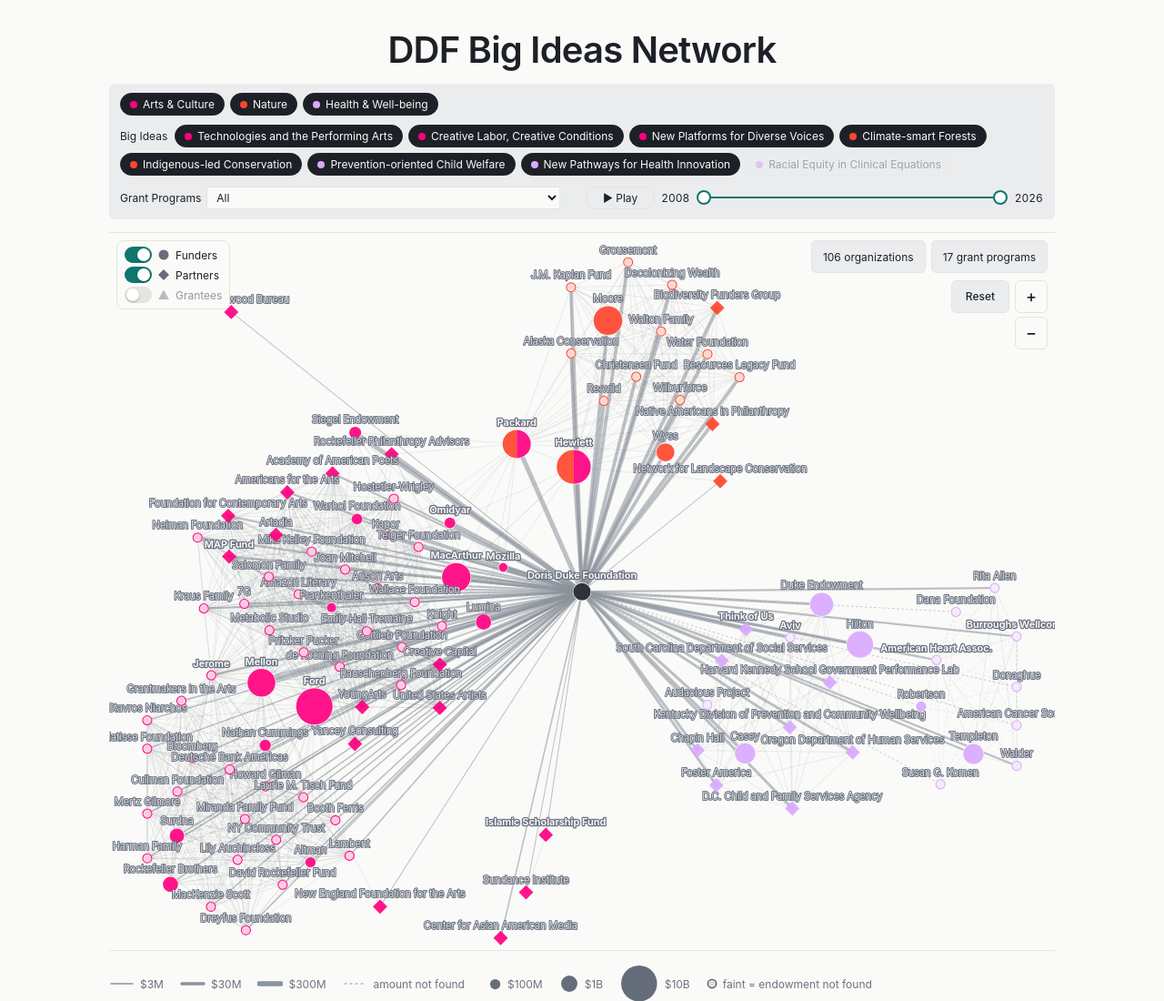
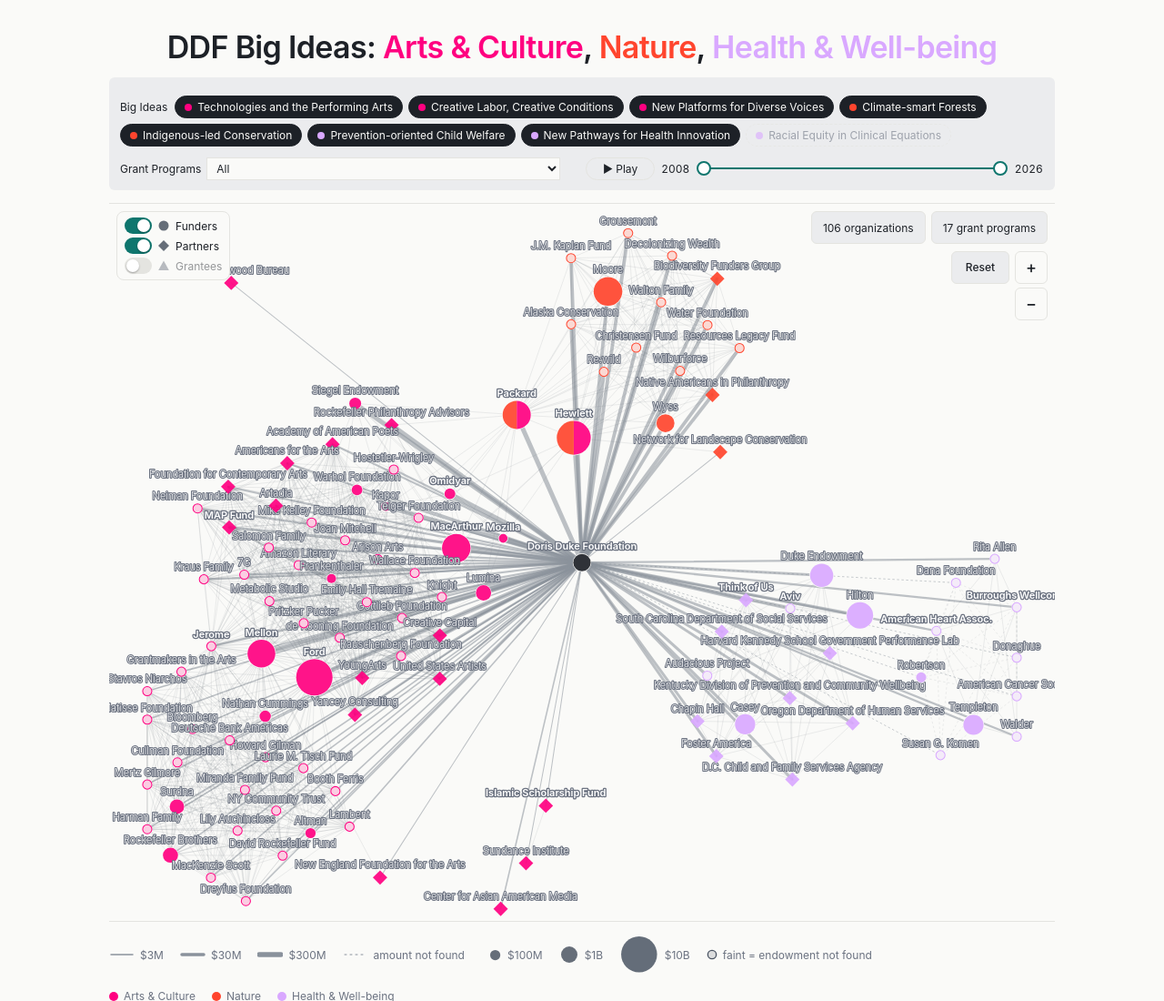
Before and after one commit to hqudd/DDF-funder-network, a plain HTML site: page index.html in a window 1280 px wide. Shown: the top 1100 px of the page at 91% size. Drawn offline with nearby package versions, Linux system fonts and the light colour scheme; animation ran at ten frames a second.

Commit message:
Title names the three areas in color; remove area chips
Co-Authored-By: Claude Opus 5.5 <noreply@anthropic.com>
Claude-Session: https://claude.ai/code/session_01P6e6KXHdsreWLLGj46UGyL

```diff
--- a/index.html
+++ b/index.html
@@ -4,7 +4,7 @@
 <meta charset="utf-8">
 <meta name="viewport" content="width=device-width, initial-scale=1, viewport-fit=cover">
 <meta name="robots" content="noindex, nofollow">
-<title>DDF Big Ideas Network</title>
+<title>DDF Big Ideas: Arts &amp; Culture, Nature, Health &amp; Well-being</title>
 <style>
   /* Layout: sticky control bar, one full-width graph, a detail card for the tapped item, then an About disclosure. */
   :root {
@@ -47,7 +47,8 @@
   }
   .wrap { max-width: 1040px; margin: 0 auto; display: flex; flex-direction: column; gap: 14px; }
   header { display: flex; flex-wrap: wrap; justify-content: center; text-align: center; align-items: baseline; gap: 6px 24px; }
-  h1 { font-size: clamp(26px, 7vw, 40px); font-weight: 600; margin: 0; letter-spacing: -0.02em; line-height: 1.15; }
+  h1 span { white-space: nowrap; }
+  h1 { font-size: clamp(24px, 6vw, 34px); font-weight: 600; margin: 0; letter-spacing: -0.02em; line-height: 1.15; }
   header p { margin: 0; color: var(--muted); font-size: 13px; }
   .stage { display: flex; gap: 12px; align-items: flex-start; border-top: 1px solid var(--line); border-bottom: 1px solid var(--line); }
   .gwrap { position: relative; flex: 1 1 auto; min-width: 0; }
@@ -233,10 +234,10 @@
 
 <div class="wrap">
   <header>
-    <h1>DDF Big Ideas Network</h1>
+    <h1>DDF Big Ideas: <span style="color:var(--c-arts)">Arts &amp; Culture</span>, <span style="color:var(--c-env)">Nature</span>, <span style="color:var(--c-child)">Health &amp; Well-being</span></h1>
   </header>
   <div class="controls">
-    <div class="grp" id="progs" role="group" aria-label="DDF area"></div>
+    <div class="grp" id="progs" hidden></div>
     <div class="grp" id="ideas" role="group" aria-label="DDF Big Ideas"></div>
     <div class="grp pk"><label for="pick">Grant Programs</label><select id="pick" aria-label="Highlight a program"></select></div>
     <div class="grp yr"><button type="button" class="chip" id="play" aria-label="Play timeline">&#9654; Play</button><output id="y0v"></output><div class="rng"><div class="rtrack"></div><div class="rfill" id="rfill"></div><input type="range" id="ys" min="0" max="0" step="1" value="0" aria-label="Start year"><input type="range" id="ye" min="0" max="0" step="1" value="0" aria-label="End year"></div><output id="y1v"></output></div>
@@ -596,16 +597,6 @@
     });
     Array.prototype.forEach.call(ideaBox.querySelectorAll("button"), function (c) { c.setAttribute("aria-pressed", String(!c.disabled && !!onI[c.getAttribute("data-i")])); });
   }
-  PROGRAMS.forEach(function (k) {
-    var b = document.createElement("button");
-    b.className = "chip"; b.type = "button"; b.innerHTML = "<i style='background:" + COLOR[k] + "'></i>" + k;
-    b.addEventListener("click", function () {
-      var to = b.getAttribute("aria-pressed") !== "true";
-      IDEAS.forEach(function (d) { if (d[1] === k) onI[d[0]] = to; });
-      syncChips(); if (!syncPick()) update();
-    });
-    chipBox.appendChild(b);
-  });
   ideaBox.insertAdjacentHTML("beforeend", "<span class='ilab'>Big Ideas</span>");
   IDEAS.forEach(function (d) {
     var b = document.createElement("button");
```
